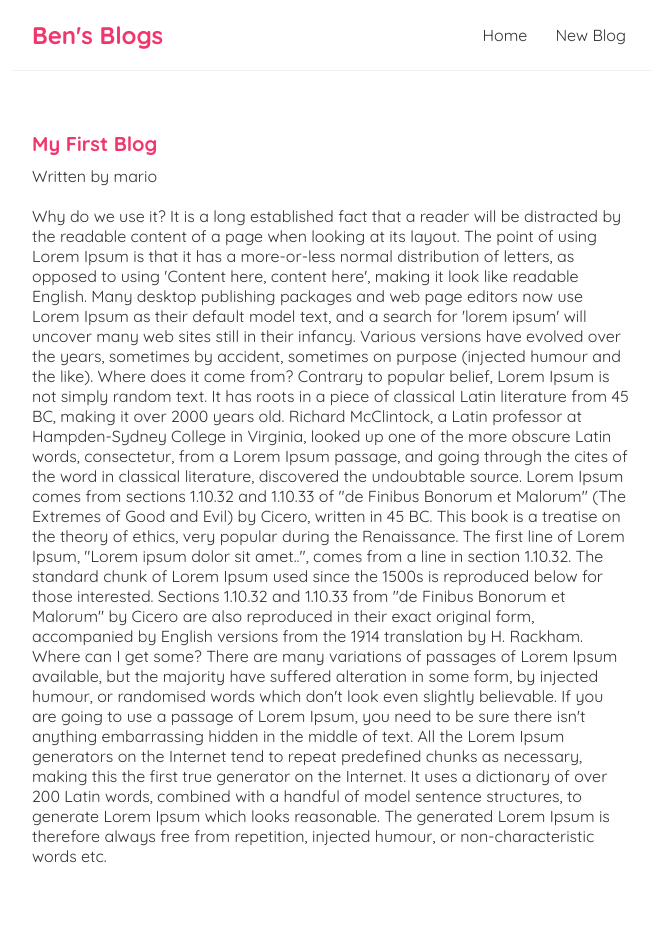
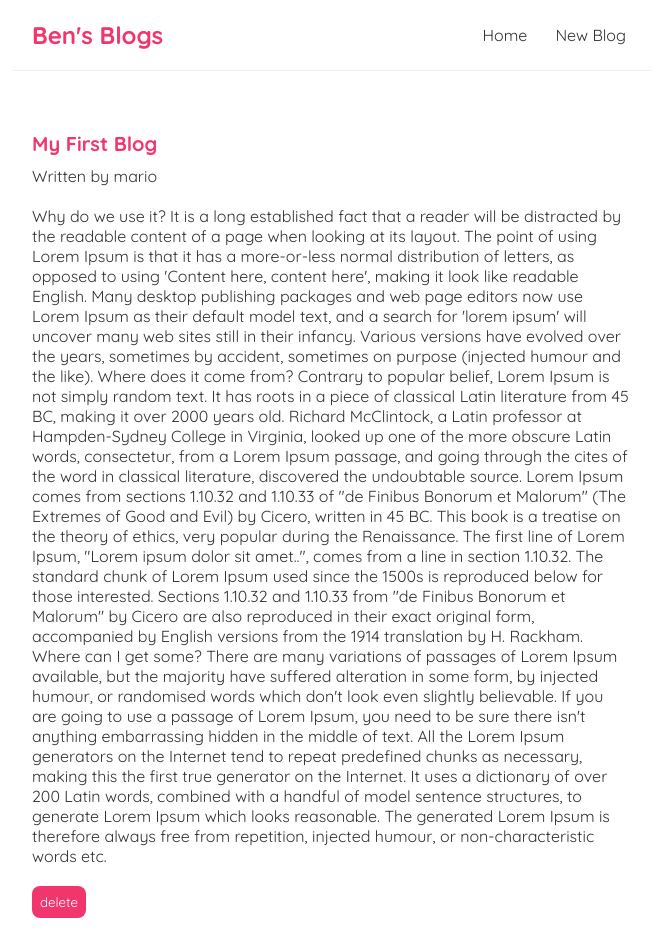
Before and after one commit to Ben8120/react-site, a React (Create React App) app: page /blogs/1 in a window 1280 px wide. Shown: the top 952 px of the page, without its empty margins (308-967 px from the left). Built offline with nearby package versions, Linux system fonts and the light colour scheme; data requests are answered from the project's data file.

Commit message:
DELETE method in react

```diff
--- a/src/components/BlogDetails.js
+++ b/src/components/BlogDetails.js
@@ -1,9 +1,20 @@
 import { useParams } from "react-router-dom";
+import { useHistory } from "react-router-dom/cjs/react-router-dom.min";
 import useFetch from "../useFetch";
 
 const BlogDetails = () => {
     const { id } = useParams()
     const { blogs, error, isPending} = useFetch("http://localhost:8000/blogs/" + id)
+
+    const history = useHistory();
+
+    const handleClick = () => {
+        fetch('http://localhost:8000/blogs/'+blogs.id, {
+            method: 'DELETE'
+        }).then(() => {
+            history.push('/');
+        })
+    }
 
     return (
         <div className="blog-details">
@@ -14,6 +25,7 @@
                     <h2>{ blogs.title }</h2>
                     <p>Written by { blogs.author }</p>
                     <div>{ blogs.body }</div>
+                    <button onClick={handleClick}>delete</button>
                 </article>
             )}
         </div>
```
